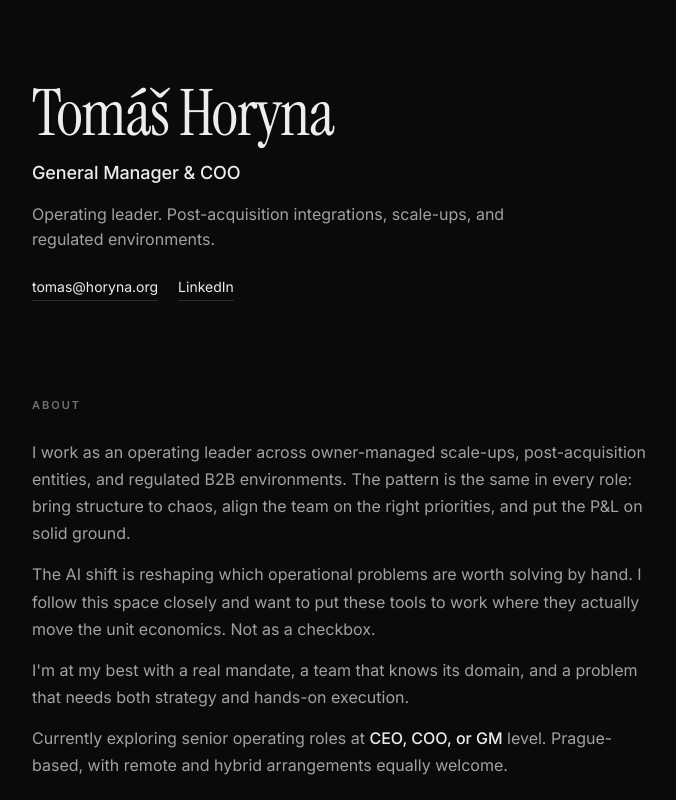
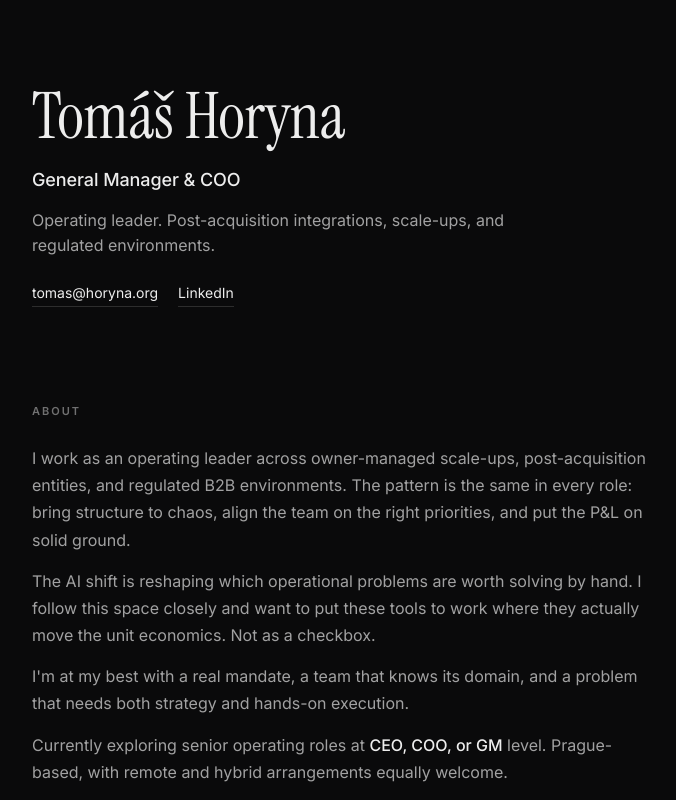
Before and after one commit to TomasHoryna/horyna-org, a plain HTML site: page index.html in a window 1280 px wide. Shown: the top 800 px of the page, without its empty margins (260-936 px from the left). Drawn offline with Linux system fonts and the light colour scheme.

Commit message:
Add files via upload

```diff
--- a/index.html
+++ b/index.html
@@ -64,8 +64,8 @@
       font-family: 'Instrument Serif', serif;
       font-weight: 400;
       font-size: 64px;
-      line-height: 1.05;
-      letter-spacing: -0.015em;
+      line-height: 1.15;
+      letter-spacing: 0;
       margin-bottom: 12px;
     }
 
```
